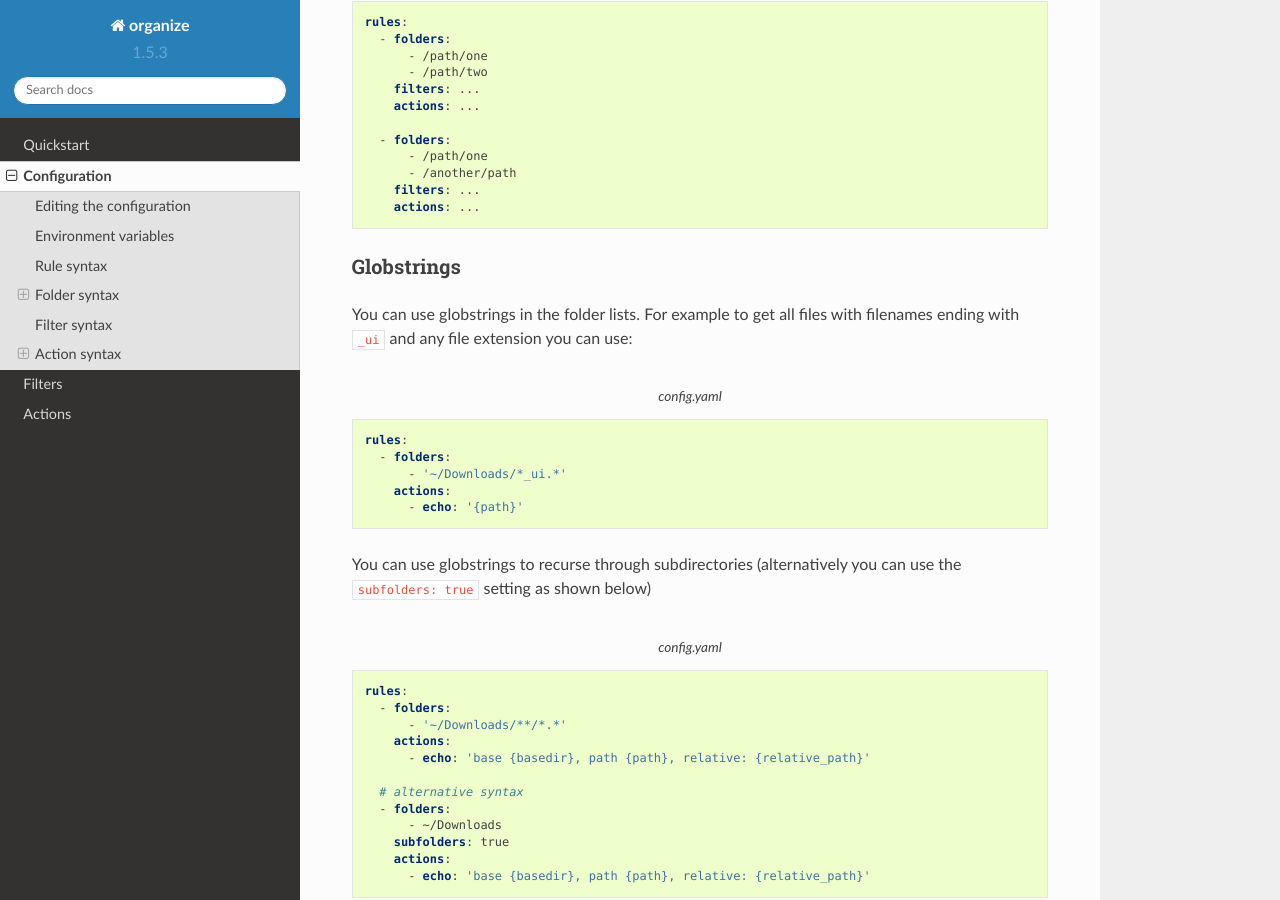
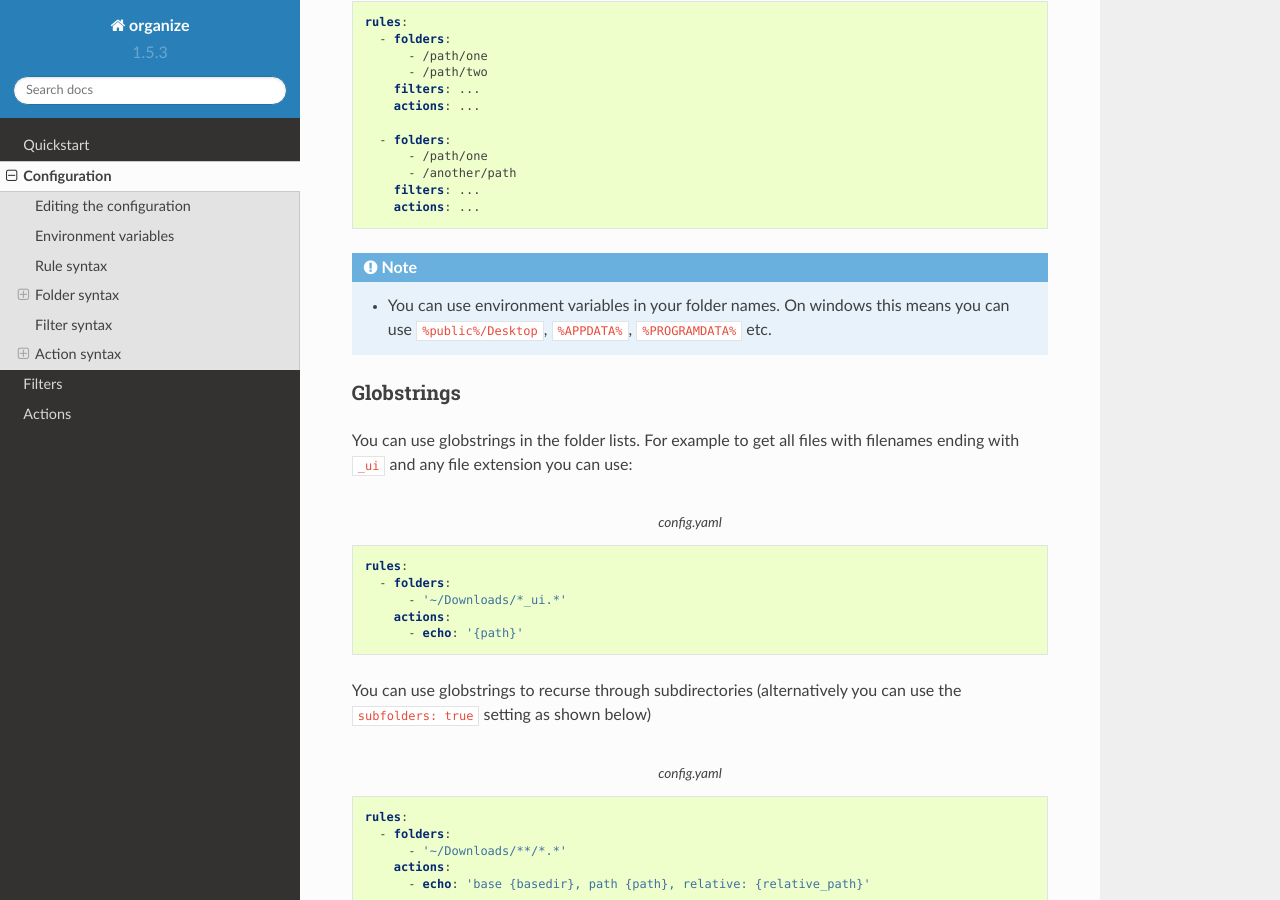
Before and after one commit to tfeldmann/organize, a Sphinx documentation site: the page built from docs/page/config.rst, in a window 1280 px wide and 900 px high, scrolled down 1929 px. Built offline with Sphinx 7.4.7 and the Read the Docs theme 2.0.0, drawn with Linux system fonts in a browser that asks for light colours.

Commit message:
add env variable note to docs

```diff
--- a/docs/page/config.rst
+++ b/docs/page/config.rst
@@ -99,6 +99,8 @@ The easiest way is to define the rules like this:
       filters: ...
       actions: ...
 
+.. note::
+  - You can use environment variables in your folder names. On windows this means you can use ``%public%/Desktop``, ``%APPDATA%``, ``%PROGRAMDATA%`` etc.
 
 Globstrings
 -----------
```
